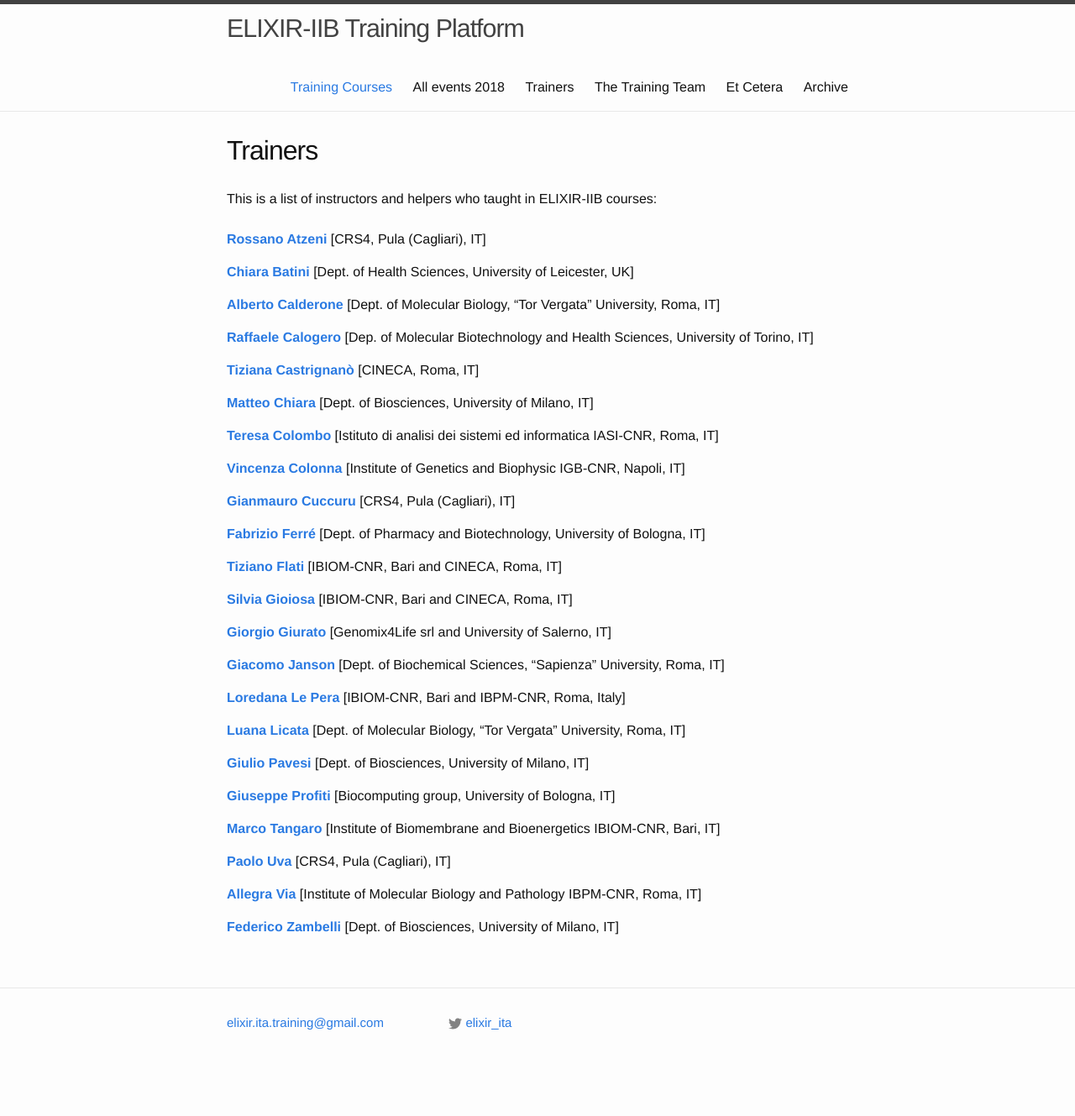
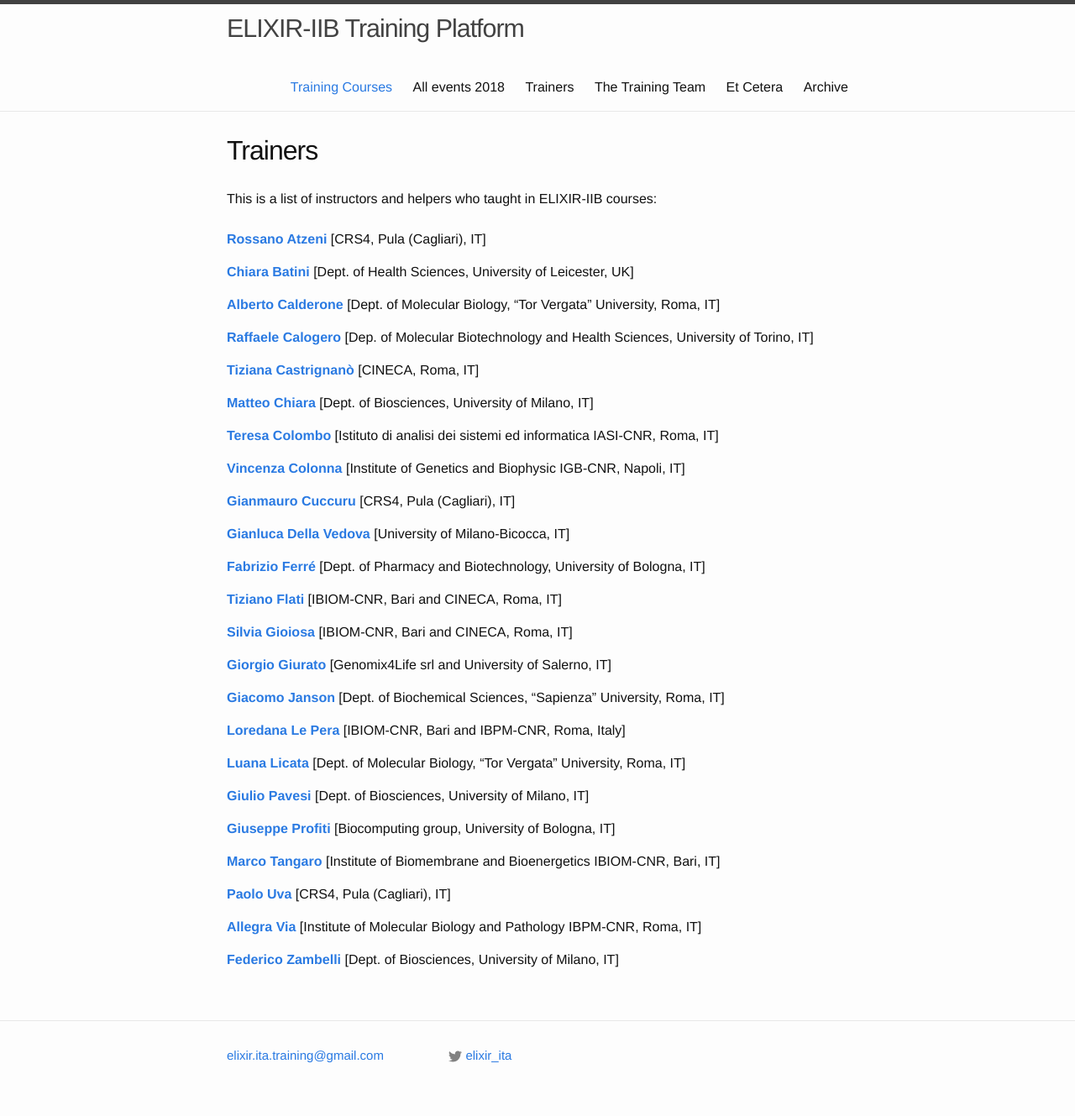
Before and after one commit to ELIXIR-IIB-training/website, a Jekyll site: the page built from _pages/02-trainers.md, in a window 1280 px wide. Shown: the whole page at 84% size. Built offline with Jekyll 4.4.1, drawn with Linux system fonts in a browser that asks for light colours; before the commit the page ends 1290 px from its top, so only the background shows below that.

Commit message:
Add Gianluca Della Vedova as trainer

```diff
--- a/_pages/02-trainers.md
+++ b/_pages/02-trainers.md
@@ -25,6 +25,8 @@ permalink: /trainers/
 
 [**Gianmauro Cuccuru**](http://www.crs4.it/peopledetails/195/gianmauro-cuccuru/) [CRS4, Pula (Cagliari), IT]<br>
 
+[**Gianluca Della Vedova**](../instructors/gianluca_dellavedova.html) [University of Milano-Bicocca, IT]
+
 [**Fabrizio Ferré**](https://www.unibo.it/sitoweb/fabrizio.ferre) [Dept. of Pharmacy and Biotechnology, University of Bologna, IT]<br>
 
 [**Tiziano Flati**](../instructors/tiziano_flati.html) [IBIOM-CNR, Bari and CINECA, Roma, IT]<br>
```
